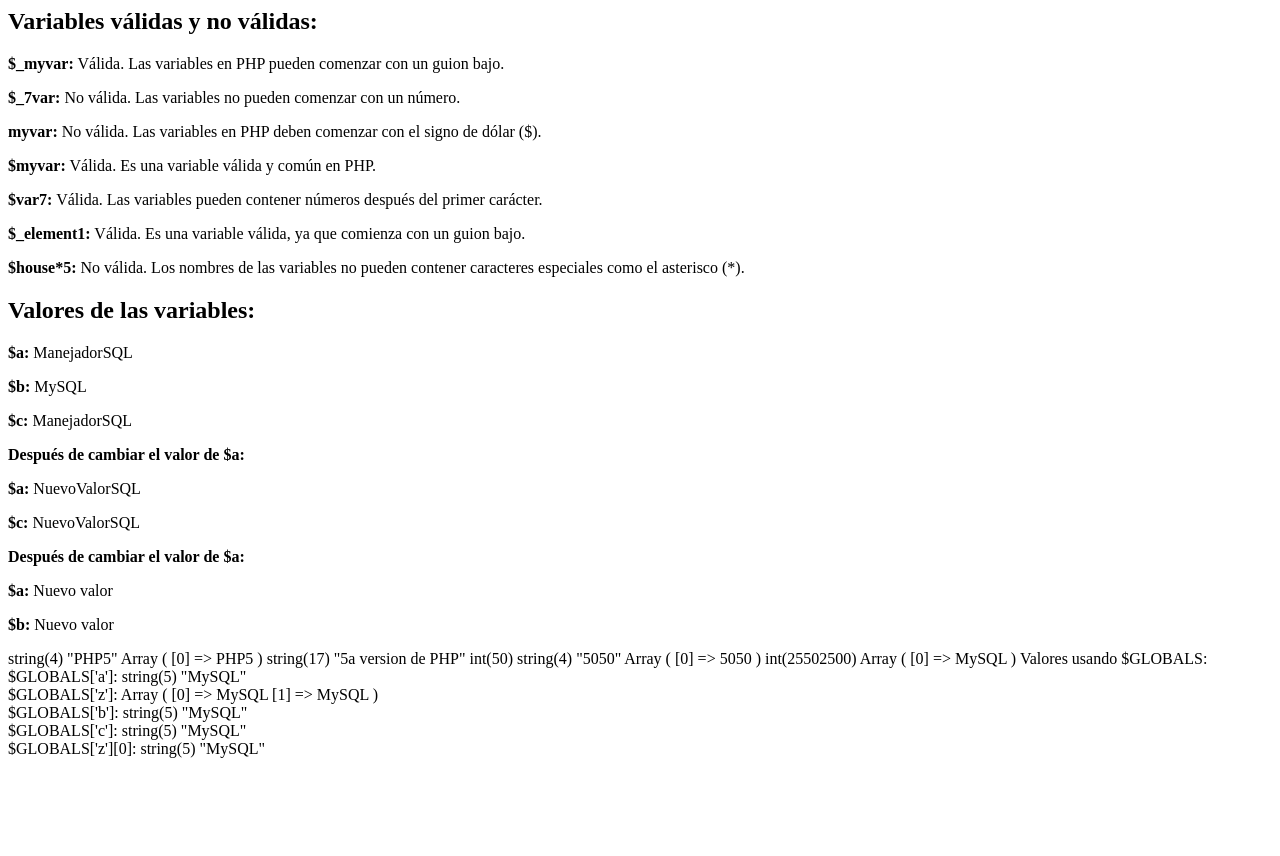
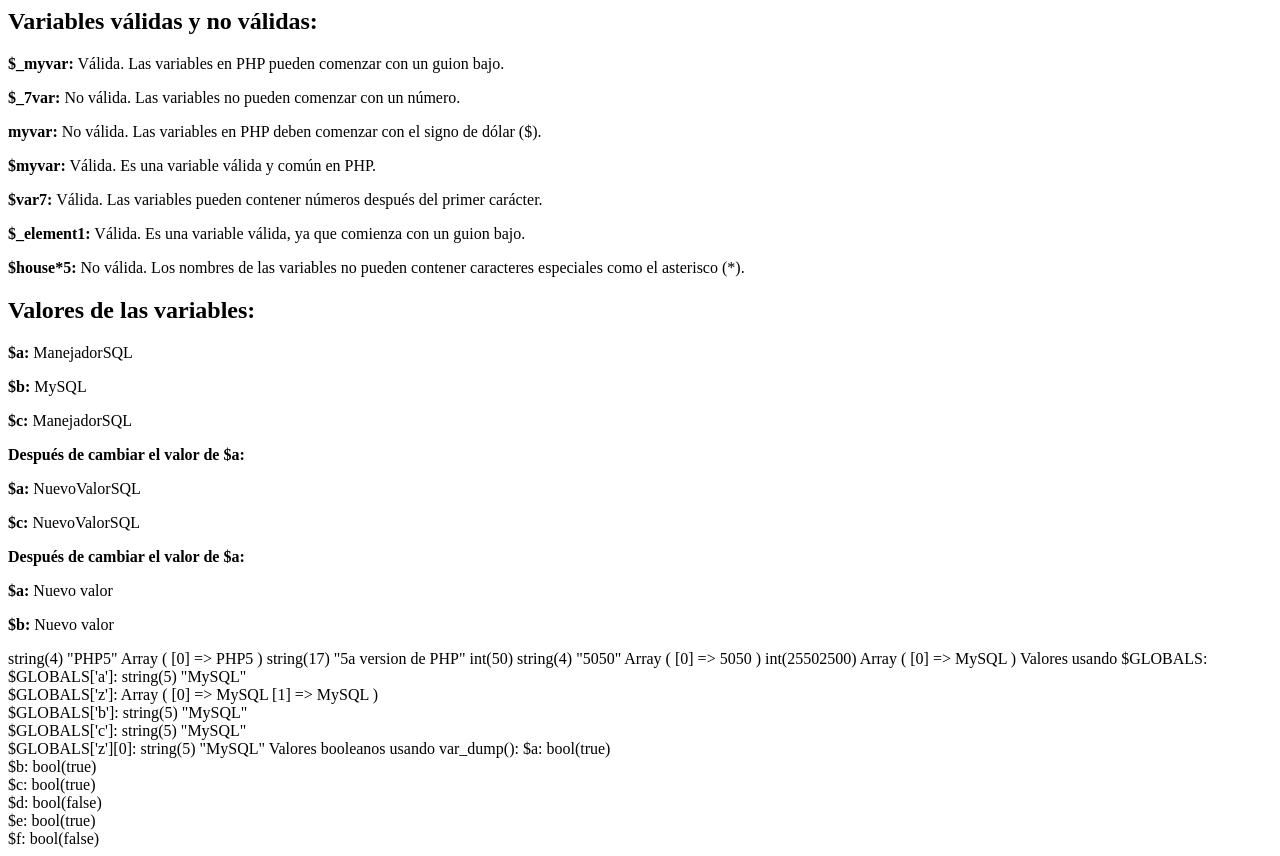
Before and after one commit to Mayleth-Cruz/tec_web, a PHP site: page /xhtml.php in a window 1280 px wide. Before the commit the page ends 758 px from the top, so only its background shows below. Run offline with PHP 8.4, Linux system fonts and the light colour scheme.

Commit message:
Ejercicio 6

```diff
--- a/practicas/p05/xhtml.php
+++ b/practicas/p05/xhtml.php
@@ -89,4 +89,27 @@ $a = "7 personas";
 $b = (integer) $a;
 $a = "9E3";
 $c = (double) $a;
+
+$d = 0;
+$e = 1;
+$f = "";
+
+echo "Valores booleanos usando var_dump():\n";
+echo "\$a: ";
+var_dump((bool) $a);
+echo '<br> ';
+echo "\$b: ";
+var_dump((bool) $b);
+echo '<br> ';
+echo "\$c: ";
+var_dump((bool) $c);
+echo '<br> ';
+echo "\$d: ";
+var_dump((bool) $d);
+echo '<br> ';
+echo "\$e: ";
+var_dump((bool) $e);
+echo '<br> ';
+echo "\$f: ";
+var_dump((bool) $f);
 ?>
```
